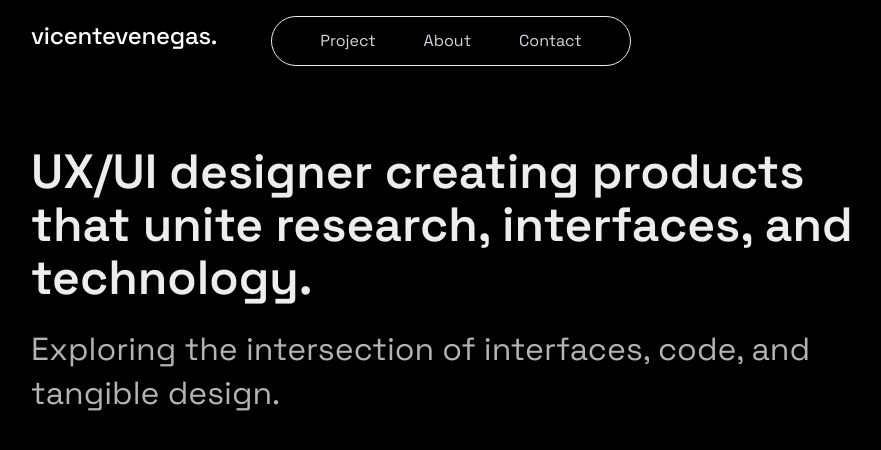
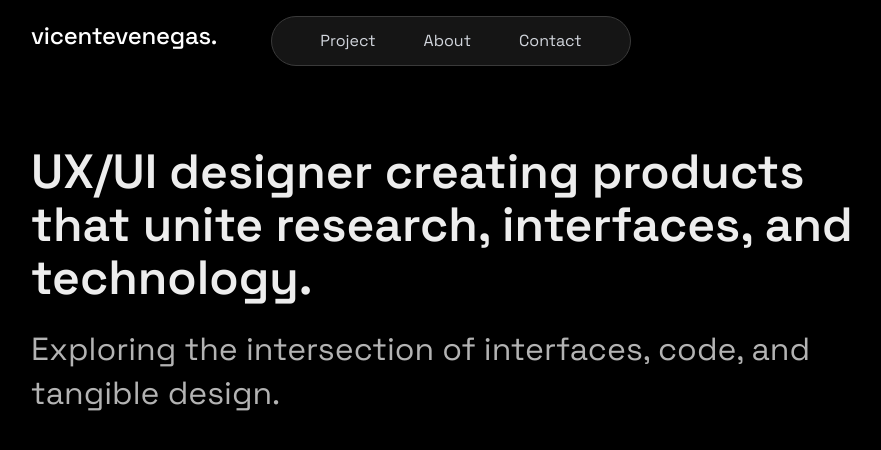
Before and after one commit to leddd/vicentevenegas.xyz, a Next.js app: page / in a window 1280 px wide. Shown: the top 450 px of the page, without its empty margins (189-1070 px from the left). Built offline with nearby package versions, Linux system fonts and the light colour scheme.

Commit message:
Nav bar colors fixed

```diff
--- a/app/globals.css
+++ b/app/globals.css
@@ -12,6 +12,7 @@ html,
   --gutter: 20px;        /* column gutter */
   --margin: 220px;       /* side margins */
 }
+
 
 /* Tailwind v4 theme bindings */
 @theme inline {
--- a/components/nav.tsx
+++ b/components/nav.tsx
@@ -7,7 +7,7 @@ export default function Nav() {
           className="
             inline-flex items-center gap-12
             px-12 py-3
-            bg-surface border border-stroke
+            bg-[#151515] border border-[#3a3a3a]
             rounded-full
             text-[16px] font-light
           "
```
